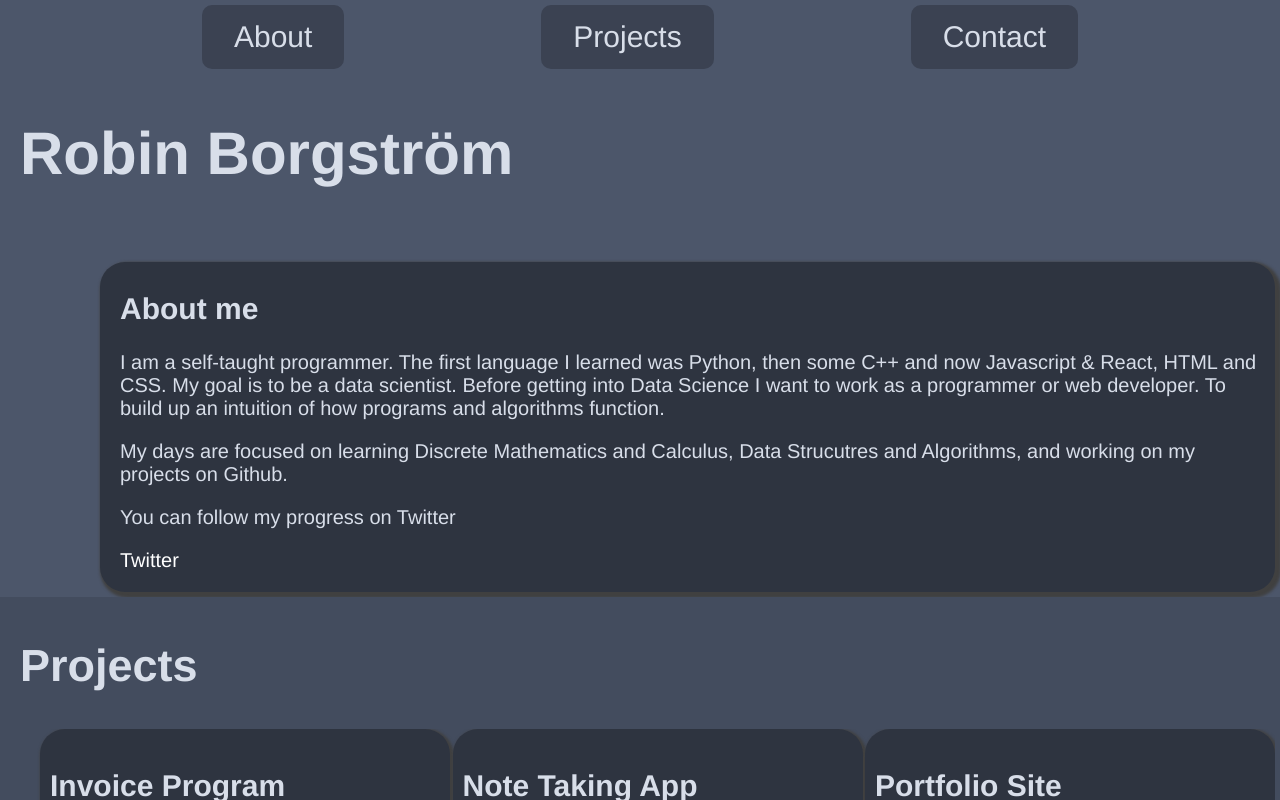
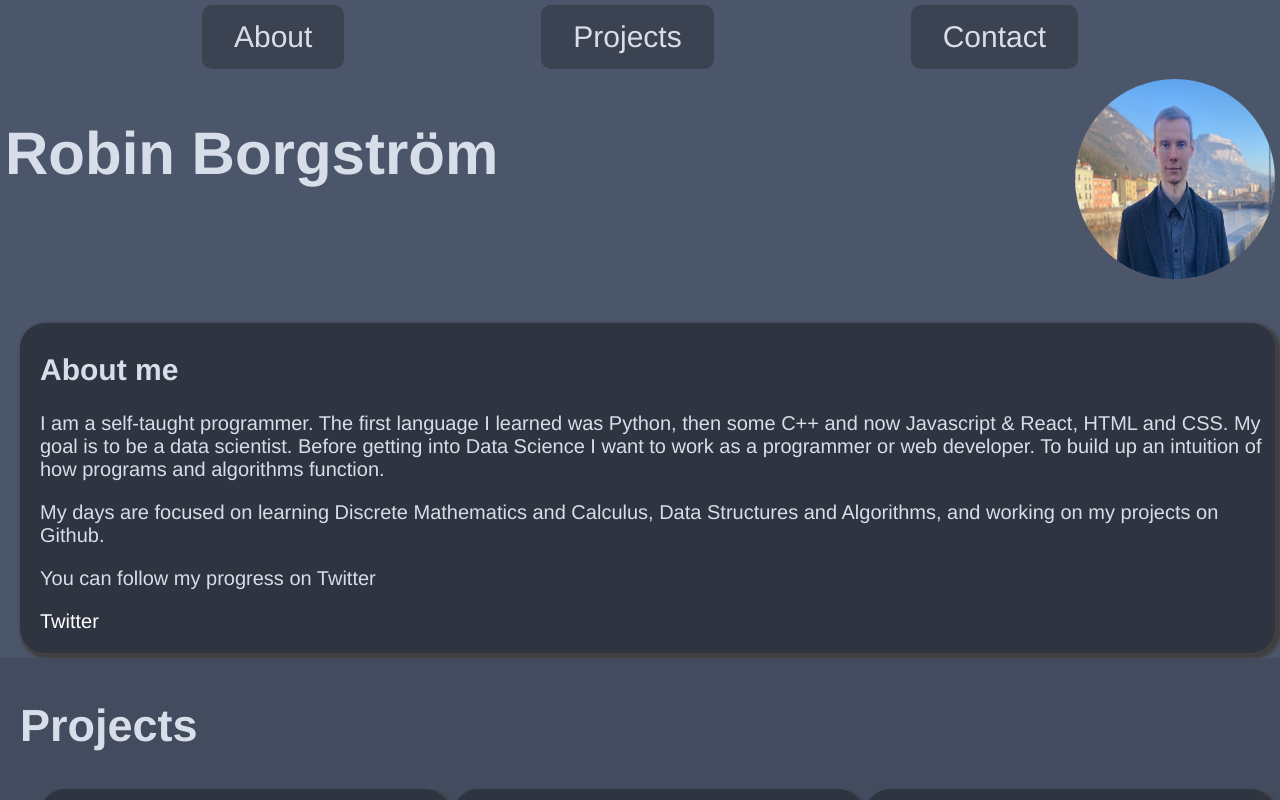
Before and after one commit to Robinborg/portfolio-react, a React (Create React App) app: page / in a window 1280 px wide. Shown: the top 800 px of the page. Built offline with nearby package versions, Linux system fonts and the light colour scheme.

Commit message:
Added a picture and changed positioning in the About me section.

```diff
--- a/src/About.js
+++ b/src/About.js
@@ -1,10 +1,19 @@
 import React from 'react';
 import './index.css';
+import profile from './profile_1mb.png';
+
+const myImage = () => {
+	return <img src={profile} alt="myImage"/>;
+};
 
 const About = () => {
 	return (
-		<div className="about-me" id="aboutId">
+		<div>
+			<div className="profile-setup">
 			<h1> Robin Borgström</h1>
+			{myImage()}
+			</div>
+		  <div className="about-me" id="aboutId">
 			<br></br>
 			<div className="about-box">
 			<h2>About me</h2>
@@ -16,7 +25,7 @@ const About = () => {
 				up an intuition of how programs and algorithms function.
 			</p>
 				<p>
-					My days are focused on learning Discrete Mathematics and Calculus, Data Strucutres and Algorithms, and working on my projects on Github.
+					My days are focused on learning Discrete Mathematics and Calculus, Data Structures and Algorithms, and working on my projects on Github.
 				</p>
 				<p>
 					You can follow my progress on Twitter
@@ -24,6 +33,7 @@ const About = () => {
 				<a href="https://twitter.com/RobinBorgstr_m">Twitter</a>
 			</div>
 		</div>
+	</div>
 	);
 }
 
--- a/src/index.css
+++ b/src/index.css
@@ -25,7 +25,6 @@ html, body{
 .about-box {
 	background-color: #2E3440;
 	border-radius: 25px;
-	margin-left: 80px;
 	box-shadow: 3px 3px 3px 3px #404040;
 	font-size: 20px;
 	padding: 5px;
@@ -76,6 +75,7 @@ html, body{
 	text-align: center;
 	text-decoration: none;
 	display: inline-block;
+	cursor: pointer;
 
 }
 a:link {
@@ -93,3 +93,15 @@ a:hover {
 a:active {
 	text-decoration: none;
 }
+img {
+	width: 200px;
+	height: 200px;
+	border-radius: 100px;
+}
+
+.profile-setup {
+	display: flex;
+	flex-direction: row;
+	justify-content: space-between;
+	padding: 5px;
+}
```
Also changed, not shown: src/profile_1mb.png (added), 1 other file (tests, documents, lock files or other folders).
